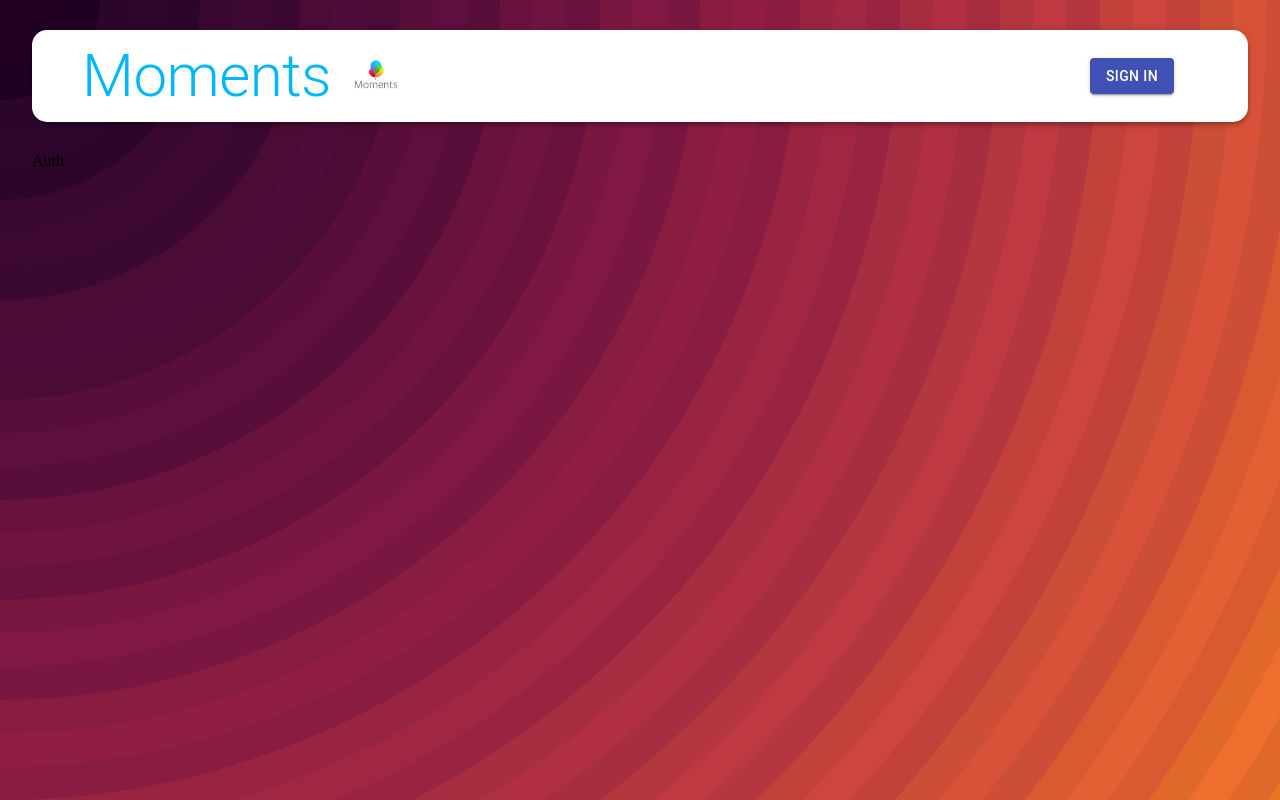
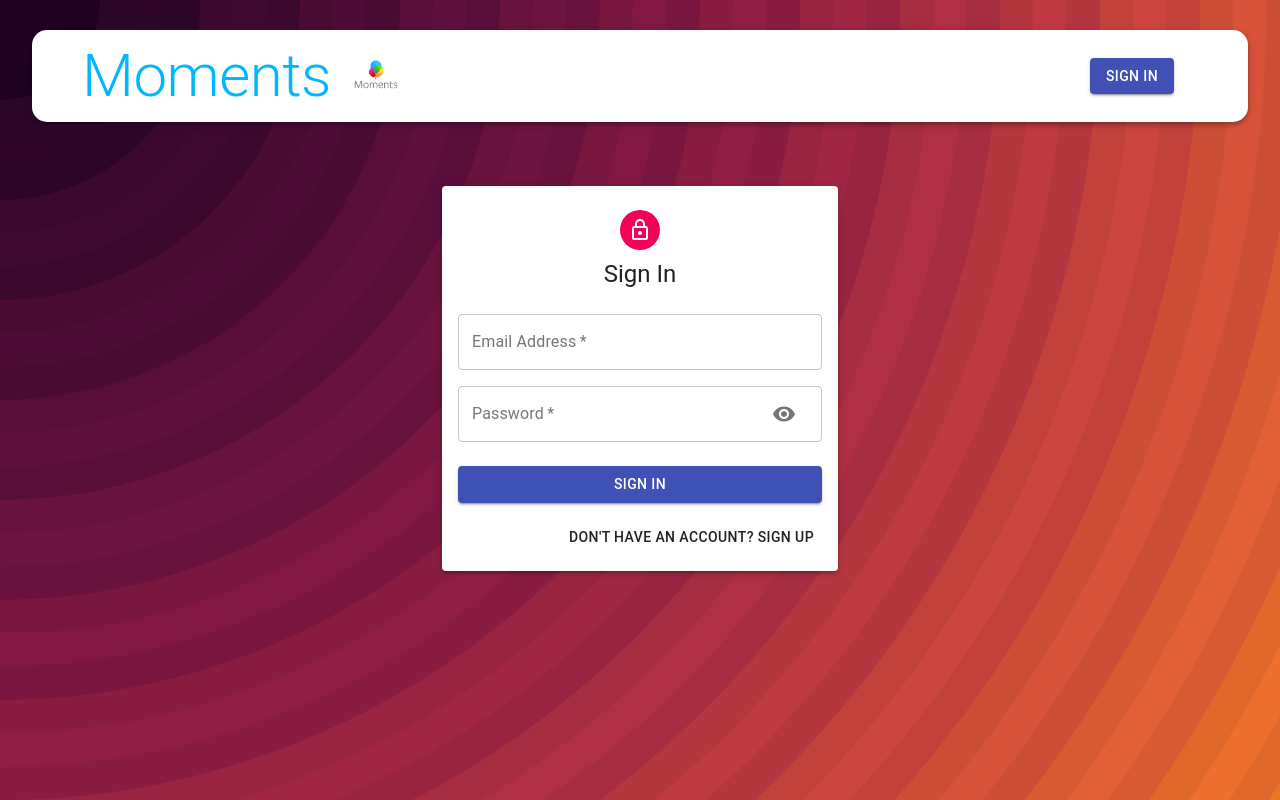
Before and after one commit to agg-yash/Moments, a React (Create React App) app in the folder client/: page /auth in a window 1280 px wide. Built offline with nearby package versions, Linux system fonts and the light colour scheme.

Commit message:
implement auth form

```diff
--- a/client/src/components/Auth/Auth.js
+++ b/client/src/components/Auth/Auth.js
@@ -1,7 +1,100 @@
-import React from "react";
+import React, { useState } from "react";
+import {
+  Avatar,
+  Button,
+  Paper,
+  Grid,
+  Typography,
+  Container,
+} from "@material-ui/core";
+
+import Input from "./Input";
+import useStyles from "./styles";
+import LockedOutlinedIcon from "@material-ui/icons/LockOutlined";
 
 const Auth = () => {
-  return <div>Auth</div>;
+  const classes = useStyles();
+  const [showPassword, setShowPassword] = useState(false);
+  const [isSignup, setIsSignup] = useState(false);
+  const handleSubmit = () => {};
+  const handleShowPassword = () => setShowPassword((prevState) => !prevState);
+  const handleChange = () => {};
+  const switchMode = () => {
+    setIsSignup((prevState) => !prevState);
+    handleShowPassword(false);
+  };
+  return (
+    <Container component="main" maxWidth="xs">
+      <Paper className={classes.paper} elevation={3}>
+        <Avatar className={classes.avatar}>
+          <LockedOutlinedIcon />
+        </Avatar>
+        <Typography variant="h5">{isSignup ? "Sign Up" : "Sign In"}</Typography>
+        <form className={classes.form} onSubmit={handleSubmit}>
+          <Grid container spacing={2}>
+            {isSignup && (
+              <>
+                <Input
+                  name="firstName"
+                  label="First Name"
+                  handleChange={handleChange}
+                  autoFocus
+                  half
+                />
+                <Input
+                  name="lastName"
+                  label="Last Name"
+                  handleChange={handleChange}
+                  half
+                />
+              </>
+            )}
+            <Input
+              name="email"
+              label="Email Address"
+              handleChange={handleChange}
+              type="email"
+            />
+            <Input
+              name="password"
+              label="Password"
+              handleChange={handleChange}
+              type={showPassword ? "text" : "password"}
+              handleShowPassword={handleShowPassword}
+            />
+            {isSignup && (
+              <>
+                <Input
+                  name="confirmPassword"
+                  label="Repeat Password"
+                  handleChange={handleChange}
+                  type="password"
+                />
+              </>
+            )}
+          </Grid>
+          <Button
+            type="submit"
+            fullWidth
+            variant="contained"
+            color="primary"
+            className={classes.submit}
+          >
+            {isSignup ? "Sign Up" : "Sign In"}
+          </Button>
+          <Grid container justify="flex-end">
+            <Grid item>
+              <Button onClick={switchMode}>
+                {isSignup
+                  ? "Already have an account? Sign In"
+                  : "Don't Have an account? Sign Up"}
+              </Button>
+            </Grid>
+          </Grid>
+        </form>
+      </Paper>
+    </Container>
+  );
 };
 
 export default Auth;
--- /dev/null
+++ b/client/src/components/Auth/Input.js
@@ -0,0 +1,42 @@
+import React from "react";
+import { TextField, Grid, InputAdornment, IconButton } from "@material-ui/core";
+import Visibility from "@material-ui/icons/Visibility";
+import VisibilityOff from "@material-ui/icons/VisibilityOff";
+
+const Input = ({
+  name,
+  half,
+  label,
+  type,
+  handleChange,
+  handleShowPassword,
+  autoFocus,
+}) => {
+  return (
+    <Grid item xs={12} sm={half ? 6 : 12}>
+      <TextField
+        name={name}
+        onChange={handleChange}
+        variant="outlined"
+        required
+        fullWidth
+        label={label}
+        autoFocus={autoFocus}
+        type={type}
+        InputProps={
+          name === "password" && {
+            endAdornment: (
+              <InputAdornment position="end">
+                <IconButton onClick={handleShowPassword}>
+                  {type === "password" ? <Visibility /> : <VisibilityOff />}
+                </IconButton>
+              </InputAdornment>
+            ),
+          }
+        }
+      />
+    </Grid>
+  );
+};
+
+export default Input;
--- a/client/src/components/Auth/styles.js
+++ b/client/src/components/Auth/styles.js
@@ -0,0 +1,30 @@
+import { makeStyles } from "@material-ui/core/styles";
+
+export default makeStyles((theme) => ({
+  paper: {
+    marginTop: theme.spacing(8),
+    display: "flex",
+    flexDirection: "column",
+    alignItems: "center",
+    padding: theme.spacing(2),
+  },
+  root: {
+    "& .MuiTextField-root": {
+      margin: theme.spacing(1),
+    },
+  },
+  avatar: {
+    margin: theme.spacing(1),
+    backgroundColor: theme.palette.secondary.main,
+  },
+  form: {
+    width: "100%", // Fix IE 11 issue.
+    marginTop: theme.spacing(3),
+  },
+  submit: {
+    margin: theme.spacing(3, 0, 2),
+  },
+  googleButton: {
+    marginBottom: theme.spacing(2),
+  },
+}));
```
